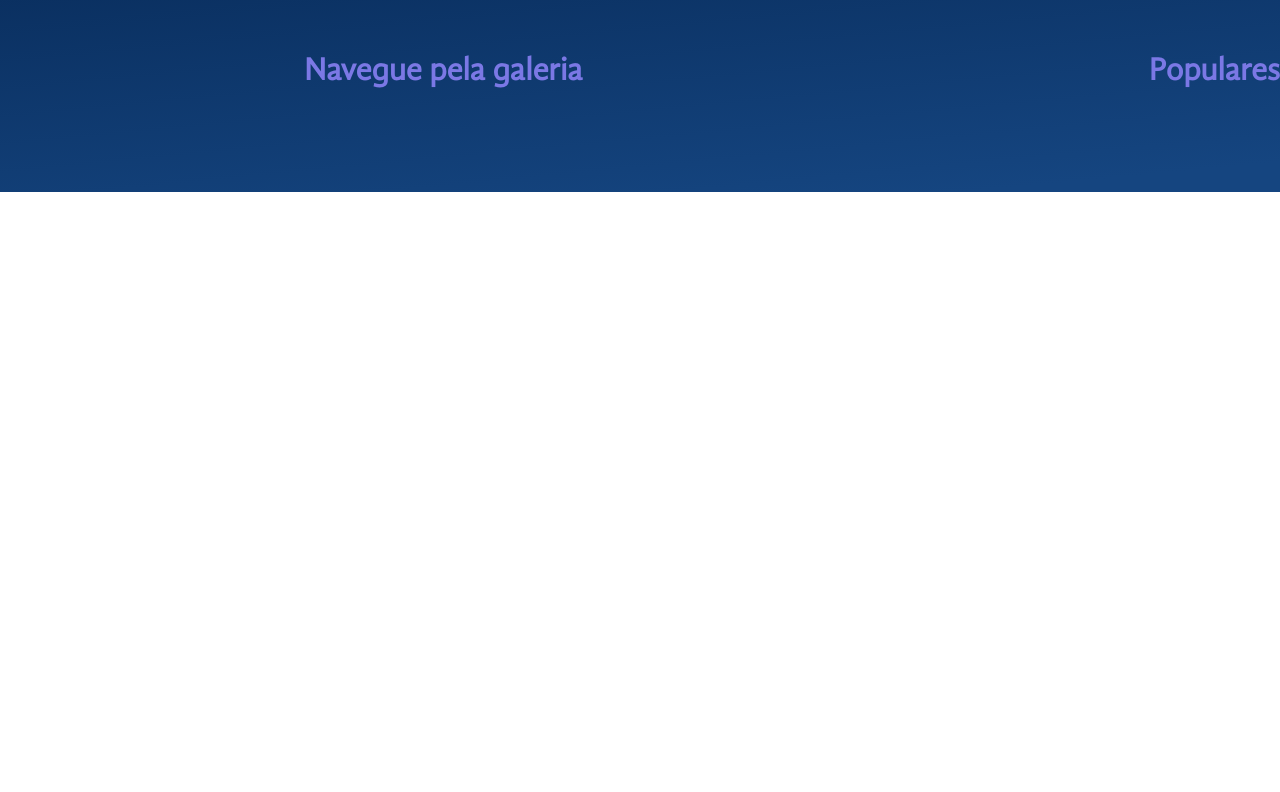
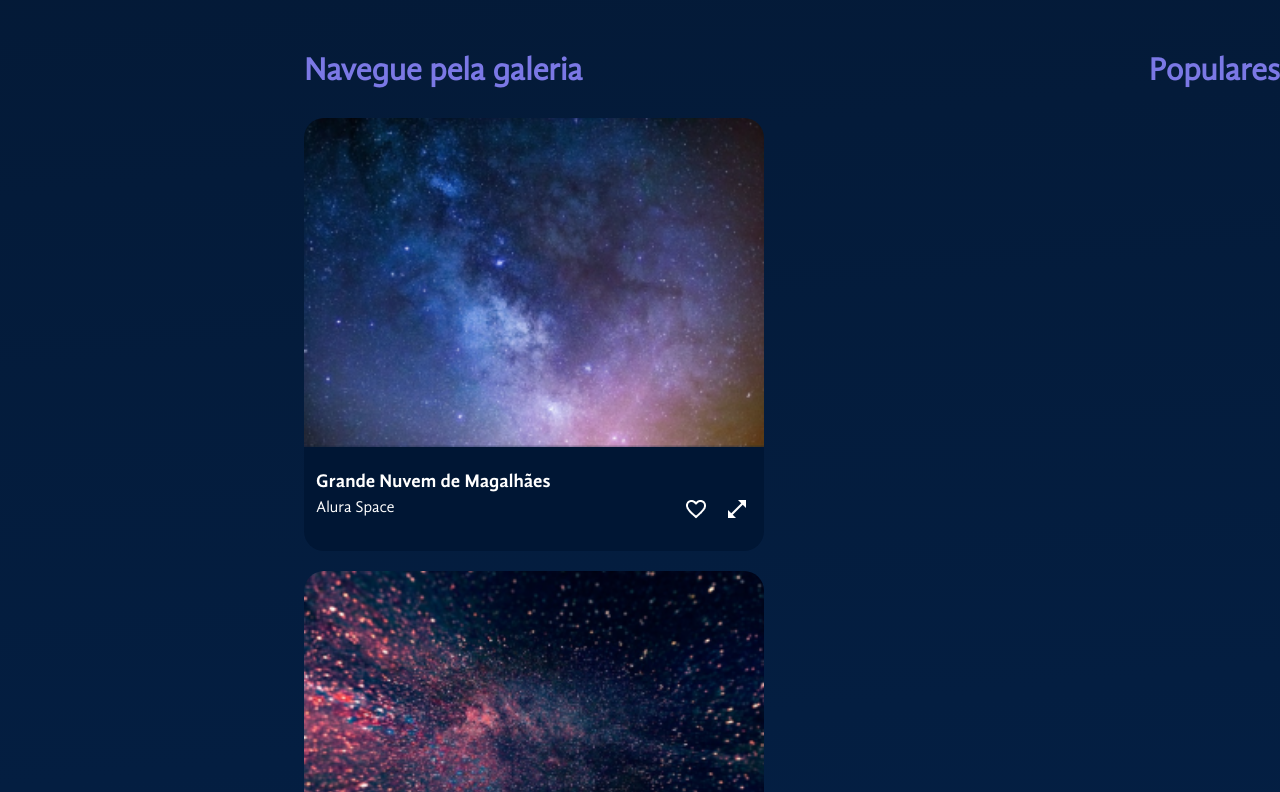
Before and after one commit to Pauloglhr/alura-react-spaceApp, a React (Vite) app: page / in a window 1280 px wide. Shown: the part 608-1400 px from the top of the page. Before the commit the page ends 800 px from the top, so only its background shows below. Built offline with nearby package versions, Linux system fonts and the light colour scheme.

Commit message:
Desenvolvido componentes de Imagens

```diff
--- a/src/App.jsx
+++ b/src/App.jsx
@@ -17,7 +17,7 @@ const FundoGradiente = styled.div`
     #154580 96.76%
   );
   width: 100%;
-  height: 100vh;
+  height: 100%;
 `;
 
 const AppContainer = styled.div`
--- /dev/null
+++ b/src/components/Galeria/Imagens/ImagemCard/index.jsx
@@ -0,0 +1,83 @@
+import styled from "styled-components";
+import favoritar from '/icones/favorito.png';
+import expandir from '/icones/expandir.png';
+
+
+const FigureEstilizado = styled.figure`
+    *{
+        margin: 0px;
+    }
+
+    width: ${(props) => (props.$expandida ? '90%' : '460px')};
+    max-width: 100%;
+    margin: 0;
+    display: flex;
+    flex-direction: column;
+    & > img {
+        max-width: 100%;
+        border-radius: 20px 20px 0 0;
+    }
+
+
+    figcaption{
+        background-color: #001634;
+        height: 80px;
+        display: flex;
+        flex-direction: column;
+        justify-content: center;
+        padding: 12px;
+        color: white;
+        border-radius: 0 0 20px 20px;
+        gap:5px;
+    }
+
+    footer{
+        display: flex;
+        justify-content: space-between;
+    }
+
+    h3{
+        font-family: 'GandhiSansBold';
+    }
+
+    h4 {
+        font-size: 16px;
+        font-weight: 100;
+    }
+
+    div{
+        display: flex;
+        justify-content: center;
+        align-items: center;
+        gap: 10px;
+    }
+
+    button{
+        background-color: transparent;
+        border: none;
+    }
+`
+
+const ImagemCard = ({ foto }) => {
+    return (
+        <FigureEstilizado>
+            <img src={foto.path} alt="" />
+            <figcaption>
+                <h3>{foto.titulo}</h3>
+                <footer>
+                    <h4>{foto.fonte}</h4>
+                    <div>
+                        <button>
+                            <img src={favoritar} alt="" />
+                        </button>
+                        <button>
+                            <img src={expandir} alt="" />
+                        </button>
+                    </div>
+                </footer>
+            </figcaption>
+        </FigureEstilizado>
+    )
+};
+
+export default ImagemCard;
--- /dev/null
+++ b/src/components/Galeria/Imagens/index.jsx
@@ -0,0 +1,18 @@
+import styled from "styled-components";
+import ImagemCard from "./ImagemCard";
+
+const ContainerImagens = styled.section`
+    display: flex;
+    flex-wrap: wrap;
+    gap: 20px;
+`
+
+const Imagens = ({ fotos }) => {
+    return (
+        <ContainerImagens>
+            {fotos.map(foto => <ImagemCard key={foto.id} foto={foto}/>)}
+        </ContainerImagens>
+    )
+};
+
+export default Imagens;
--- a/src/components/Galeria/index.jsx
+++ b/src/components/Galeria/index.jsx
@@ -2,6 +2,7 @@ import Tags from "./Tags";
 import Populares from "./Populares";
 import Titulo from "components/Titulo";
 import styled from "styled-components";
+import Imagens from "./Imagens";
 
 const GaleriaContainer = styled.div`
   display: flex;
@@ -20,6 +21,7 @@ const Galeria = ({ fotos }) => {
       <GaleriaContainer>
         <SecaoFluida>
           <Titulo>Navegue pela galeria</Titulo>
+          <Imagens fotos={fotos}/>
         </SecaoFluida>
         <Populares />
       </GaleriaContainer>
```
